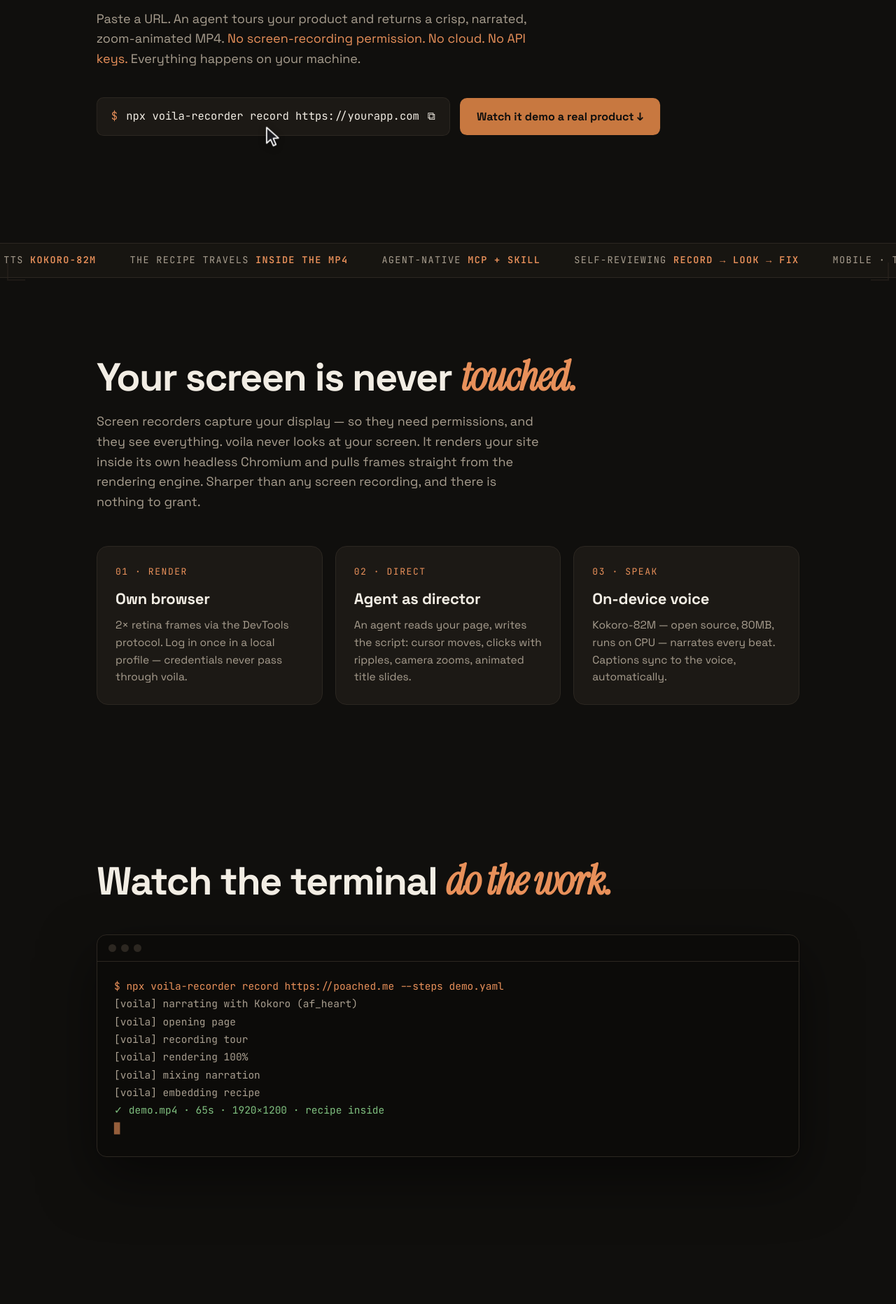
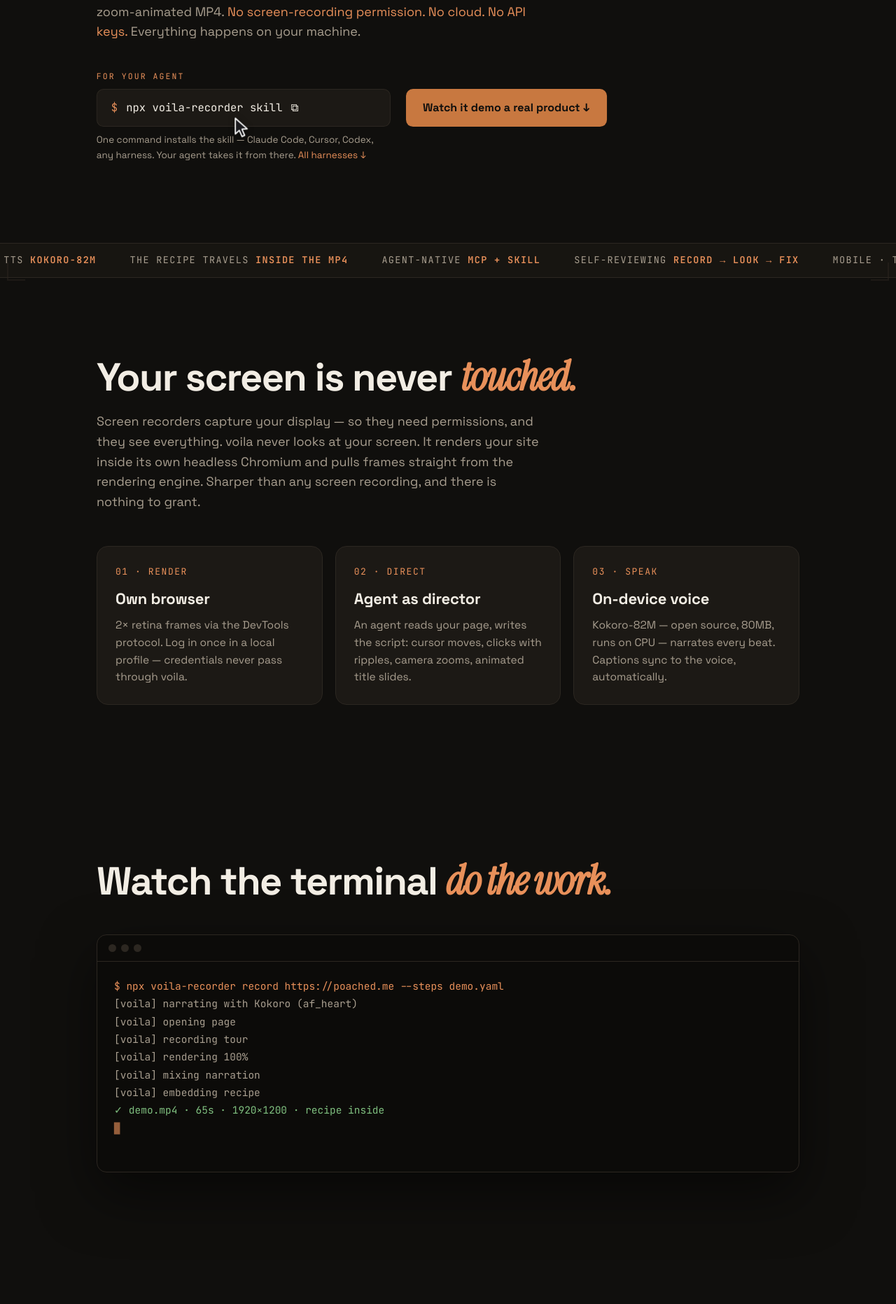
Before and after one commit to anzal1/voila, a website: page docs/index.html in a window 1280 px wide. Shown: the part 389-2252 px from the top of the page at 70% size. Drawn offline with Linux system fonts and the light colour scheme.

Commit message:
Fix layout shift (one-shot entrances, fixed terminal height, video aspect-ratio), agent-first hero, favicon/OG/robots

```diff
--- a/docs/index.html
+++ b/docs/index.html
@@ -7,6 +7,15 @@
 <meta name="description" content="Paste a URL, get a narrated, zoom-animated product demo video. No screen-recording permission, ever. Fully on-device. Agent-native. The recipe travels inside the video.">
 <meta property="og:title" content="voila — demos that record themselves">
 <meta property="og:description" content="URL in, narrated demo video out. No permissions. On-device. The video carries its own source code.">
+<meta property="og:url" content="https://voila.anzalabidi.dev/">
+<meta property="og:type" content="website">
+<meta property="og:image" content="https://voila.anzalabidi.dev/og.png">
+<meta name="twitter:card" content="summary_large_image">
+<meta name="twitter:image" content="https://voila.anzalabidi.dev/og.png">
+<meta name="theme-color" content="#100f0d">
+<link rel="canonical" href="https://voila.anzalabidi.dev/">
+<link rel="icon" href="favicon.svg" type="image/svg+xml">
+<link rel="apple-touch-icon" href="apple-touch-icon.png">
 <link rel="preconnect" href="https://fonts.googleapis.com">
 <link rel="preconnect" href="https://fonts.gstatic.com" crossorigin>
 <link href="https://fonts.googleapis.com/css2?family=Space+Grotesk:wght@400;500;700&family=JetBrains+Mono:ital,wght@0,400;0,600;1,400&family=Instrument+Serif:ital@1&display=swap" rel="stylesheet">
@@ -88,7 +97,11 @@
   .heroline { margin-top: 30px; font-size: 18px; color: var(--muted); max-width: 620px; }
   .heroline em { color: var(--copper-hot); font-style: normal; }
 
-  .cta { display: flex; gap: 14px; margin-top: 40px; flex-wrap: wrap; align-items: center; }
+  .cta { display: flex; gap: 22px; margin-top: 40px; flex-wrap: wrap; align-items: flex-start; }
+  .agentbox .al { font-family: "JetBrains Mono", monospace; font-size: 11.5px; letter-spacing: .18em;
+    color: var(--copper-hot); margin-bottom: 8px; }
+  .agentbox .ah { color: var(--muted); font-size: 13.5px; margin-top: 8px; max-width: 420px; }
+  .cta .btn { margin-top: 27px; }
   .npx {
     font-family: "JetBrains Mono", monospace; font-size: 15.5px;
     background: var(--panel); border: 1px solid var(--line); border-radius: 10px;
@@ -130,8 +143,9 @@
   }
   .term .bar { display: flex; gap: 7px; padding: 13px 16px; border-bottom: 1px solid var(--line); }
   .term .bar i { width: 11px; height: 11px; border-radius: 50%; background: var(--line); }
+  /* fixed height: the typing loop must never change layout below it */
   .term pre { padding: 22px 24px 28px; font-family: "JetBrains Mono", monospace; font-size: 14.5px;
-    line-height: 1.75; color: var(--cream); white-space: pre-wrap; min-height: 240px; }
+    line-height: 1.75; color: var(--cream); white-space: pre-wrap; height: 300px; overflow: hidden; }
   .term .c { color: var(--copper-hot); }
   .term .d { color: var(--muted); }
   .term .g { color: #7fbf7f; }
@@ -175,7 +189,9 @@
     font-size: 13.5px; color: var(--muted); background: var(--ink); padding: 12px 16px; border-radius: 8px; overflow-x: auto; }
 
   /* video */
-  video.demo { width: 100%; border-radius: 16px; border: 1px solid var(--line); margin-top: 44px;
+  /* aspect-ratio reserves the box before metadata loads — no layout jump */
+  video.demo { width: 100%; aspect-ratio: 8 / 5; background: #0c0b09;
+    border-radius: 16px; border: 1px solid var(--line); margin-top: 44px;
     box-shadow: 0 40px 100px rgba(0,0,0,.55); }
 
   /* agents */
@@ -219,7 +235,11 @@
   <p class="heroline">Paste a URL. An agent tours your product and returns a crisp, narrated, zoom-animated MP4.
     <em>No screen-recording permission. No cloud. No API keys.</em> Everything happens on your machine.</p>
   <div class="cta">
-    <div class="npx" id="npx" title="copy"><span class="p">$</span> npx voila-recorder record https://yourapp.com <span class="d">⧉</span></div>
+    <div class="agentbox">
+      <div class="al">FOR YOUR AGENT</div>
+      <div class="npx" id="npx" title="copy"><span class="p">$</span> npx voila-recorder skill <span class="d">⧉</span></div>
+      <p class="ah">One command installs the skill — Claude Code, Cursor, Codex, any harness. Your agent takes it from there. <a href="#agents">All harnesses ↓</a></p>
+    </div>
     <a class="btn" href="#demo">Watch it demo a real product ↓</a>
   </div>
 </section>
@@ -294,7 +314,7 @@
   <video class="demo" src="demo-poached.mp4" controls playsinline preload="metadata"></video>
 </section>
 
-<section class="zoomable" data-cap="Built for the agents. Yours already knows how to use it.">
+<section id="agents" class="zoomable" data-cap="Built for the agents. Yours already knows how to use it.">
   <h3 class="k">Agent-native, <span class="serif">by design.</span></h3>
   <p class="lead">voila ships as an MCP server and a skill. Your agent plans with a page outline, records, then reviews its own frames and iterates — a demo tool that gets better at demos.</p>
   <div class="chips"><span class="chip">voila_outline</span><span class="chip">voila_record</span><span class="chip">voila_review</span><span class="chip">--device mobile</span><span class="chip">optional: true</span></div>
@@ -356,7 +376,7 @@ args = ["-y", "voila-recorder", "mcp"]</pre>
   // copy npx
   const npx = document.getElementById('npx');
   npx.addEventListener('click', () => {
-    navigator.clipboard?.writeText('npx voila-recorder record https://yourapp.com');
+    navigator.clipboard?.writeText('npx -y voila-recorder skill');
     npx.style.borderColor = 'var(--copper-hot)';
     setTimeout(() => npx.style.borderColor = '', 900);
   });
@@ -386,6 +406,7 @@ args = ["-y", "voila-recorder", "mcp"]</pre>
   }
   async function performance_() {
     await new Promise(r => setTimeout(r, 1400));
+    if (scrollY > 40) return; // user already scrolled — don't yank the hero around
     cur.style.opacity = '1';
     const h1 = document.getElementById('h1line').getBoundingClientRect();
     await flyTo(h1.left + h1.width * 0.62, h1.top + h1.height * 0.55, 1300);
@@ -421,11 +442,21 @@ args = ["-y", "voila-recorder", "mcp"]</pre>
   }, { threshold: 0.45 });
   document.querySelectorAll('[data-cap]').forEach(s => io.observe(s));
 
-  // sections get a subtle voila zoom as they enter
+  // sections rise in ONCE, then stop being observed — repeated scale toggling
+  // on scroll caused visible layout shifting
   const zo = new IntersectionObserver(entries => entries.forEach(en => {
-    en.target.style.transform = en.isIntersecting ? 'scale(1)' : 'scale(.985)';
-  }), { threshold: 0.2 });
-  document.querySelectorAll('.zoomable').forEach(s => { s.style.transform = 'scale(.985)'; zo.observe(s); });
+    if (!en.isIntersecting) return;
+    en.target.style.opacity = '1';
+    en.target.style.transform = 'none';
+    zo.unobserve(en.target);
+  }), { threshold: 0.12 });
+  document.querySelectorAll('.zoomable').forEach(s => {
+    if (s.id === 'hero') return;
+    s.style.opacity = '0';
+    s.style.transform = 'translateY(16px)';
+    s.style.transition = 'opacity .8s ease, transform .8s cubic-bezier(.16,1,.3,1)';
+    zo.observe(s);
+  });
 
   // terminal typing loop
   const lines = [
--- /dev/null
+++ b/docs/robots.txt
@@ -0,0 +1,2 @@
+User-agent: *
+Allow: /
```
Also changed, not shown: docs/apple-touch-icon.png (added), docs/favicon.svg (added), docs/og.png (added).
